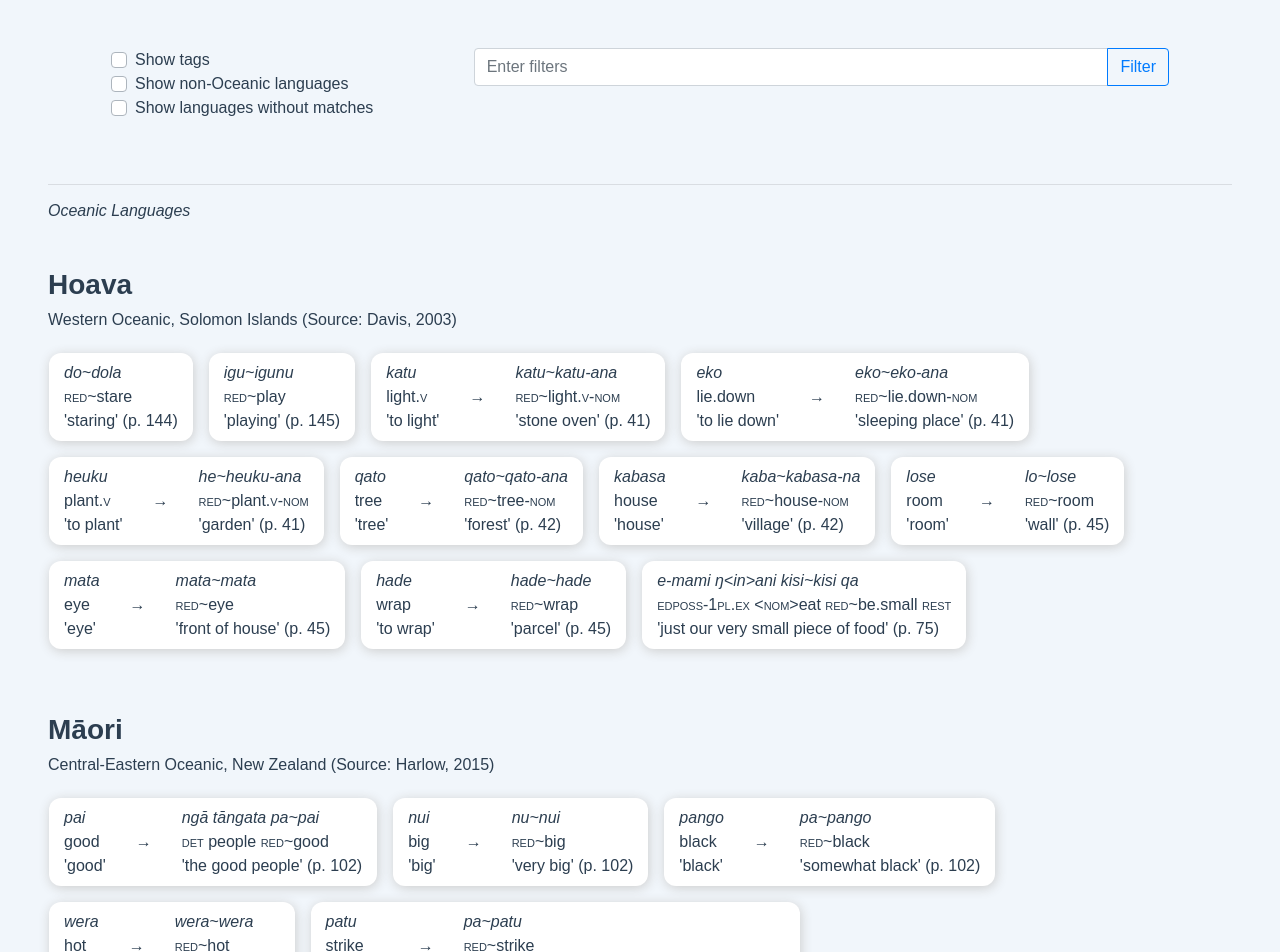
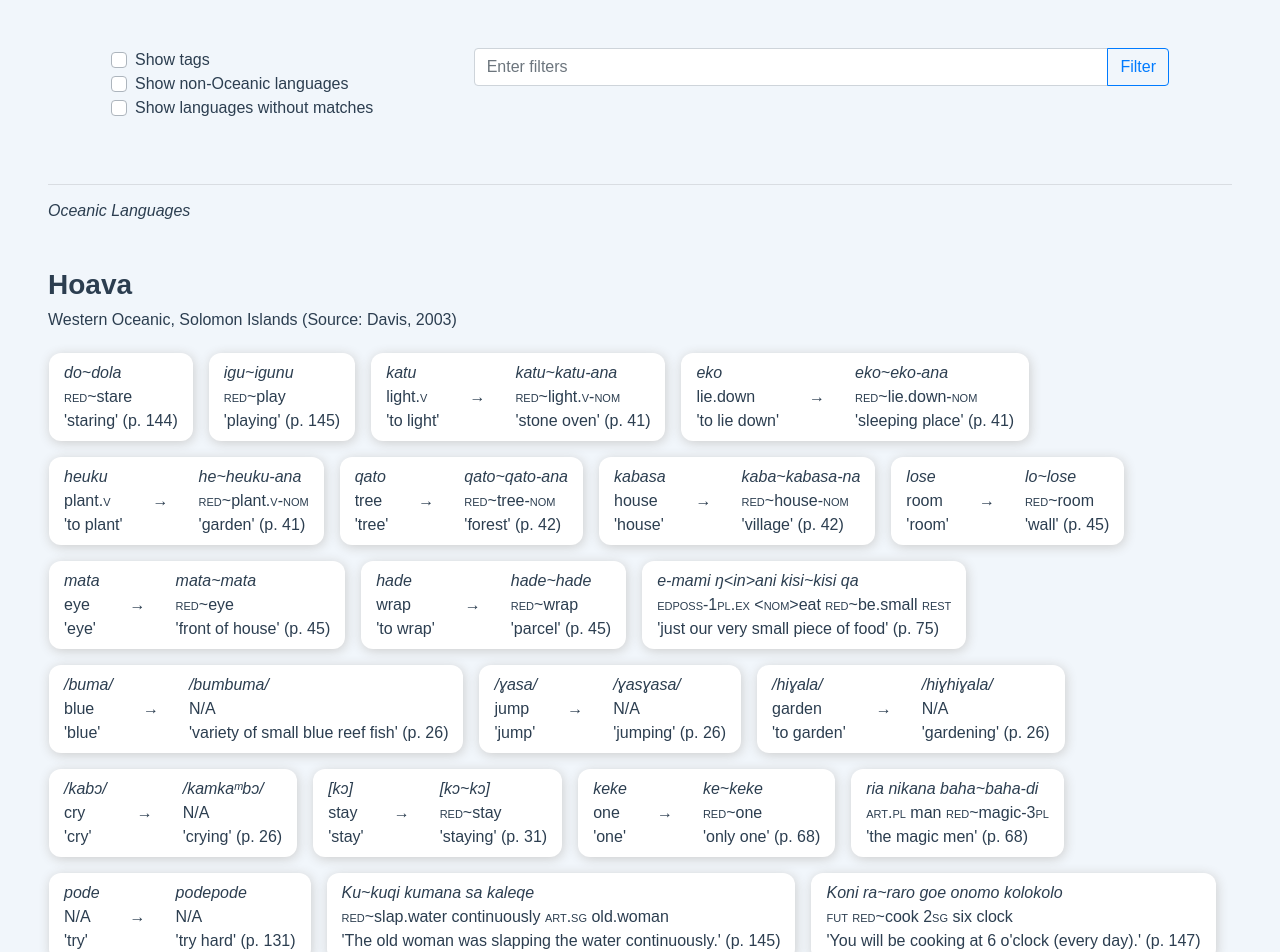
Before and after one commit to frankkulak/research-db, a Vue app: page / in a window 1280 px wide. Shown: the top 952 px of the page. Built offline with nearby package versions, Linux system fonts and the light colour scheme.

Commit message:
Finish Hoava data.

```diff
--- a/src/modules/Data.js
+++ b/src/modules/Data.js
@@ -193,8 +193,213 @@ export const OceanicLanguages = [
                 tags: [
                     "total",
                     "intensifier",
+                    "emphasis",
                     "verb",
                     "inflection",
+                ]
+            },
+            {
+                form: "/bumbuma/",
+                gloss: "N/A",
+                translation: "variety of small blue reef fish",
+                control: {
+                    form: "/buma/",
+                    gloss: "blue",
+                    translation: "blue"
+                },
+                page: "26",
+                tags: [
+                    "partial",
+                    "elision",
+                    "verb",
+                    "adjective",
+                    "nominalizer",
+                    "initial",
+                    "monosyllabic",
+                    "derivation"
+                ]
+            },
+            {
+                form: "/ɣasɣasa/",
+                gloss: "N/A",
+                translation: "jumping",
+                control: {
+                    form: "/ɣasa/",
+                    gloss: "jump",
+                    translation: "jump"
+                },
+                page: "26",
+                tags: [
+                    "partial",
+                    "elision",
+                    "verb",
+                    "progressive",
+                    "inflection",
+                    "initial",
+                    "monosyllabic"
+                ]
+            },
+            {
+                form: "/hiɣhiɣala/",
+                gloss: "N/A",
+                translation: "gardening",
+                control: {
+                    form: "/hiɣala/",
+                    gloss: "garden",
+                    translation: "to garden"
+                },
+                page: "26",
+                tags: [
+                    "partial",
+                    "elision",
+                    "verb",
+                    "progressive",
+                    "inflection",
+                    "initial",
+                    "monosyllabic"
+                ]
+            },
+            {
+                form: "/kamkaᵐbɔ/",
+                gloss: "N/A",
+                translation: "crying",
+                control: {
+                    form: "/kabɔ/",
+                    gloss: "cry",
+                    translation: "cry"
+                },
+                page: "26",
+                tags: [
+                    "partial",
+                    "elision",
+                    "verb",
+                    "progressive",
+                    "inflection",
+                    "initial",
+                    "monosyllabic",
+                    "stem alteration",
+                    "prenasalization"
+                ]
+            },
+            {
+                form: "[kɔ~kɔ]",
+                gloss: "<span>red</span>~stay",
+                translation: "staying",
+                control: {
+                    form: "[kɔ]",
+                    gloss: "stay",
+                    translation: "stay"
+                },
+                page: "31",
+                tags: [
+                    "total",
+                    "verb",
+                    "progressive",
+                    "inflection",
+                    "initial",
+                ]
+            },
+            {
+                form: "ke~keke",
+                gloss: "<span>red</span>~one",
+                translation: "only one",
+                control: {
+                    form: "keke",
+                    gloss: "one",
+                    translation: "one"
+                },
+                page: "68",
+                tags: [
+                    "partial",
+                    "number",
+                    "emphasis",
+                    "inflection",
+                    "initial",
+                ]
+            },
+            {
+                form: "ria nikana baha~baha-di",
+                gloss: "<span>art.pl</span> man <span>red</span>~magic-<span>3pl</span>",
+                translation: "the magic men",
+                control: null,
+                page: "68",
+                tags: [
+                    "total",
+                    "derivation",
+                    "inflection",
+                    "noun",
+                    "verbalizer",
+                    "initial",
+                ]
+            },
+            {
+                form: "podepode",
+                gloss: "N/A",
+                translation: "try hard",
+                control: {
+                    form: "pode",
+                    gloss: "N/A",
+                    translation: "try"
+                },
+                page: "131",
+                tags: [
+                    "total",
+                    "verb",
+                    "emphasis",
+                    "intensifier",
+                    "inflection",
+                    "initial",
+                ]
+            },
+            {
+                form: "Ku~kuqi kumana sa kaleqe",
+                gloss: "<span>red</span>~slap.water continuously <span>art.sg</span> old.woman",
+                translation: "The old woman was slapping the water continuously.",
+                control: null,
+                page: "145",
+                tags: [
+                    "partial",
+                    "monosyllabic",
+                    "inflection",
+                    "verb",
+                    "continuous",
+                    "progressive",
+                    "initial"
+                ]
+            },
+            {
+                form: "Koni ra~raro goe onomo kolokolo",
+                gloss: "<span>fut</span> <span>red</span>~cook <span>2sg</span> six clock",
+                translation: "You will be cooking at 6 o'clock (every day).",
+                control: null,
+                page: "147",
+                tags: [
+                    "partial",
+                    "monosyllabic",
+                    "inflection",
+                    "verb",
+                    "habitual",
+                    "initial"
+                ]
+            },
+            {
+                form: "Hera sa kakatuana, hera~hera la ko ria nikana.",
+                gloss: "here <span>art.sg</span> stone.oven <span>red</span>~here go stay <span>art.pl</span> man",
+                translation: "Here is the stone oven; over here the men stay.",
+                control: {
+                    form: "Mae ko varigara hera eri karu.",
+                    gloss: "come stay gather here <span>art.pl</span> two",
+                    translation: "The two of them stayed together here."
+                },
+                page: "224",
+                tags: [
+                    "total",
+                    "inflection",
+                    "derivation",
+                    "initial",
+                    "contrast",
+                    "location",
+                    "noun"
                 ]
             },
         ]
@@ -341,7 +546,7 @@ export const OceanicLanguages = [
         name: "Yapese",
         source: "Jenson, 1977",
         family: "Yapese",
-        region: "Papua New Guinea",
+        region: "Micronesia",
         reduplication: []
     },
     {
--- a/src/modules/Filter.js
+++ b/src/modules/Filter.js
@@ -12,6 +12,7 @@ const shorthands = {
     tv: "Tuvalu",
     nz: "New Zealand",
     sa: "Samoa",
+    mc: "Micronesia"
 };
 
 function replaceShorthands(entry) {
```
